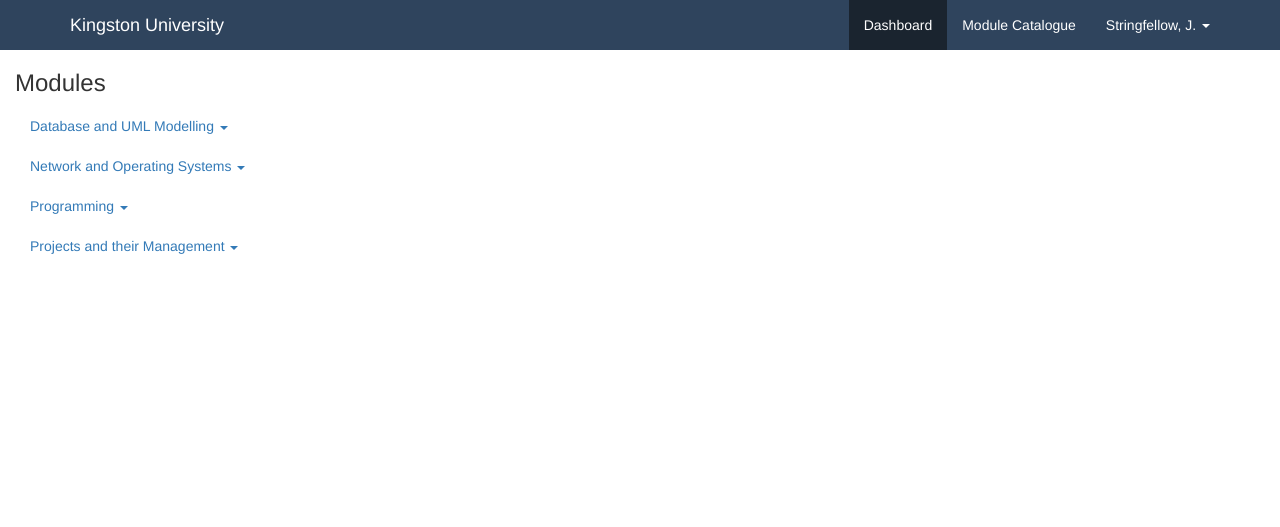
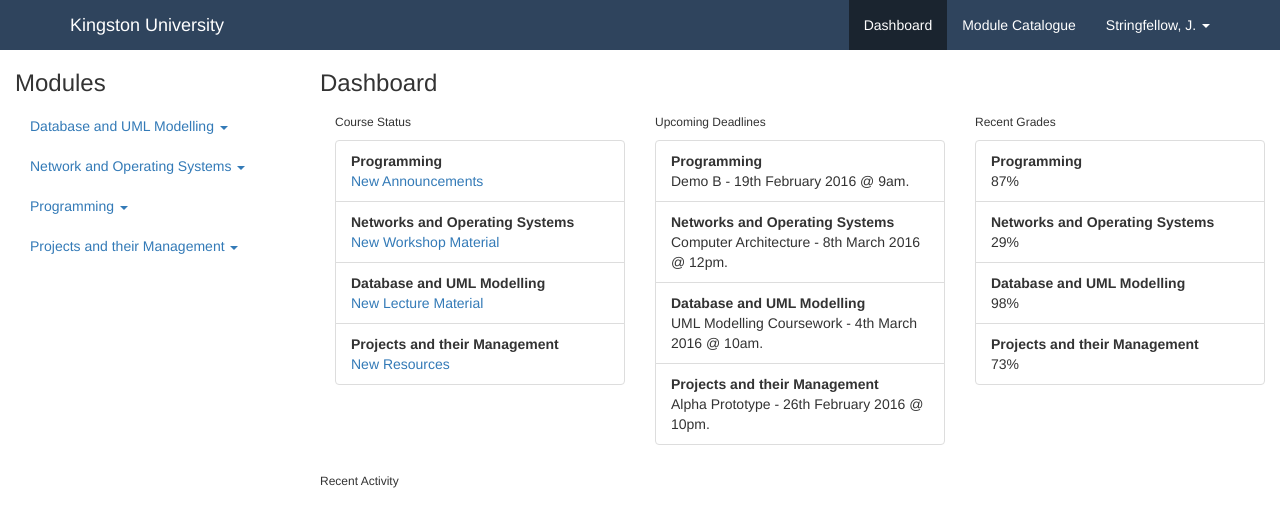
Before and after one commit to KUSJJM/contingency, a PHP site: page /dashboard.html in a window 1280 px wide. Shown: the top 527 px of the page. Run offline with PHP 8.4, Linux system fonts and the light colour scheme; some libraries are stand-ins or nearby versions.

Commit message:
Updated Dashboard

```diff
--- a/_css/main.css
+++ b/_css/main.css
@@ -38,3 +38,7 @@
     color: #fff;
     background-color: #1a242f;
 }
+
+.card .card-block {
+    background-color: aqua;
+}
--- a/dashboard.html
+++ b/dashboard.html
@@ -90,6 +90,128 @@
           </ul>
     </div>
 
+    <div class="col-sm-3 col-md-9">
+        <div class="row">
+            <h3>Dashboard</h3>
+            <div class="col-sm-4">
+                <div class="card card-block">
+                    <h6 class="card-title">Course Status</h6>
+                    <ul class="list-group list-group-flush">
+                        <li class="list-group-item">
+                           <b>Programming</b>
+                           <br>
+                           <a href="#">New Announcements</a>
+                        </li>
+                        <li class="list-group-item">
+                           <b>Networks and Operating Systems</b>
+                           <br>
+                           <a href="#">New Workshop Material</a>
+                        </li>
+                        <li class="list-group-item">
+                           <b>Database and UML Modelling</b>
+                           <br>
+                           <a href="#">New Lecture Material</a>
+                        </li>
+                        <li class="list-group-item">
+                           <b>Projects and their Management</b>
+                           <br>
+                           <a href="#">New Resources </a>
+                        </li>
+
+                    </ul>
+                </div>
+            </div>
+            <div class="col-sm-4">
+                <div class="card card-block">
+                    <h6 class="card-title">Upcoming Deadlines</h6>
+                    <ul class="list-group list-group-flush">
+                        <li class="list-group-item">
+                           <b>Programming</b>
+                           <br>
+                           Demo B - 19th February 2016 @ 9am.
+                        </li>
+                        <li class="list-group-item">
+                           <b>Networks and Operating Systems</b>
+                           <br>
+                           Computer Architecture - 8th March 2016 @ 12pm.
+                        </li>
+                        <li class="list-group-item">
+                           <b>Database and UML Modelling</b>
+                           <br>
+                           UML Modelling Coursework - 4th March 2016 @ 10am.
+                        </li>
+                        <li class="list-group-item">
+                           <b>Projects and their Management</b>
+                           <br>
+                           Alpha Prototype - 26th February 2016 @ 10pm.
+                        </li>
+
+                    </ul>
+                </div>
+            </div>
+            <div class="col-sm-4">
+                <div class="card card-block">
+                    <h6 class="card-title">Recent Grades</h6>
+                    <ul class="list-group list-group-flush">
+                        <li class="list-group-item">
+                           <b>Programming</b>
+                           <br>
+                           87%
+                        </li>
+                        <li class="list-group-item">
+                           <b>Networks and Operating Systems</b>
+                           <br>
+                           29%
+                        </li>
+                        <li class="list-group-item">
+                           <b>Database and UML Modelling</b>
+                           <br>
+                           98%
+                        </li>
+                        <li class="list-group-item">
+                           <b>Projects and their Management</b>
+                           <br>
+                          73%
+                        </li>
+
+                    </ul>
+                </div>
+            </div>
+        </div>
+    </div>
+
+    <div class="col-sm-3 col-md-3">
+
+    </div>
+
+    <div class="col-sm-3 col-md-9">
+        <div class="row">
+            <div class="col=sm-8">
+                <div class="card card-block">
+                    <h6>Recent Activity</h6>
+
+                </div>
+            </div>
+        </div>
+    </div>
+    <!--
+    <div class="col-sm-3 col-md-9">
+        <div class="row">
+            <h3>Dashboard</h3>
+            <div class="col-sm-8">
+                <div class="card card-block">
+                    <h3 class="card-title">Student Information </h3>
+                    <p class="card-text">
+                        <b>First and Second Year - We Want To Hear From You.</b> <br>
+                            As you near the end of your first or second year here at Kingston University, the Level 4 and 5 surveys give you the chance to have your say about your time so far. It’s really important that as many students as possible complete the surveys honestly, as your feedback allows us to make changes where we haven’t got things right, and keep doing the things we have.
+                            <br>
+                            To take the survey, head to the surveys page on My Kingston, then select either the first- or second-year survey, depending on your current year of study. The survey will only take about five to ten minutes to complete, so you can do it in a coffee break, in between lectures, or travelling home. We use the responses you give us through the surveys to make the changes that transform your University and make your time with us better. Things like the faster Wi-Fi around the University and on the buses, the laptop loan scheme and the microwaves for you to use have all come about because of feedback from our students. To find out more about what we do with your feedback – and other ways to tell us your thoughts – head to the You said, we did  pages on My Kingston.
+                            Working together, we can continue to improve Kingston University and your time here.
+                    </p>
+                </div>
+            </div>
+        </div>
+    </div>-->
 
     <script src="https://ajax.googleapis.com/ajax/libs/jquery/1.11.0/jquery.min.js"></script>
     <script src="https://maxcdn.bootstrapcdn.com/bootstrap/3.3.6/js/bootstrap.min.js" integrity="sha384-0mSbJDEHialfmuBBQP6A4Qrprq5OVfW37PRR3j5ELqxss1yVqOtnepnHVP9aJ7xS" crossorigin="anonymous"></script>
```
